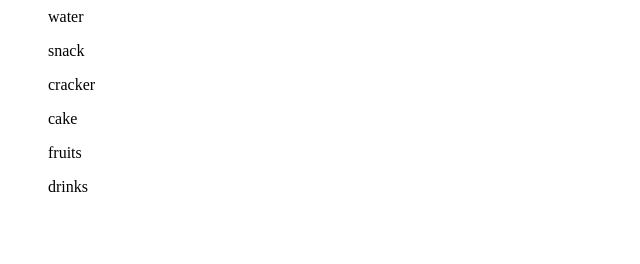
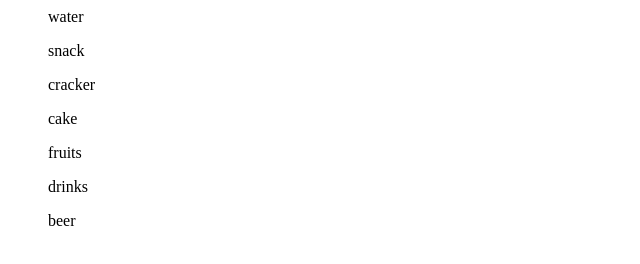
Before and after one commit to crickethacker/GitTest1, a plain HTML site: page index.html in a window 1280 px wide. Shown: the full height of the page, 0-640 px from the left. Drawn offline with Linux system fonts and the light colour scheme.

Commit message:
Added beer to the list I like beers

```diff
--- a/index.html
+++ b/index.html
@@ -5,4 +5,6 @@
 <ul>cake</ul>
 <ul>fruits</ul>
 <ul>drinks</ul>
+<ul>beer</ul>
+
 </html>
```
